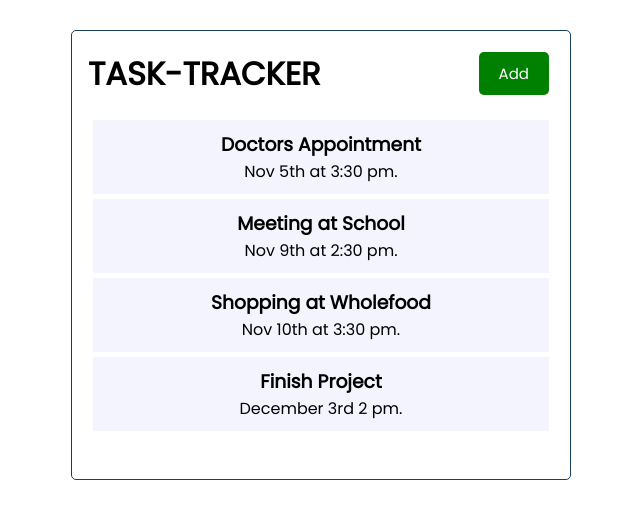
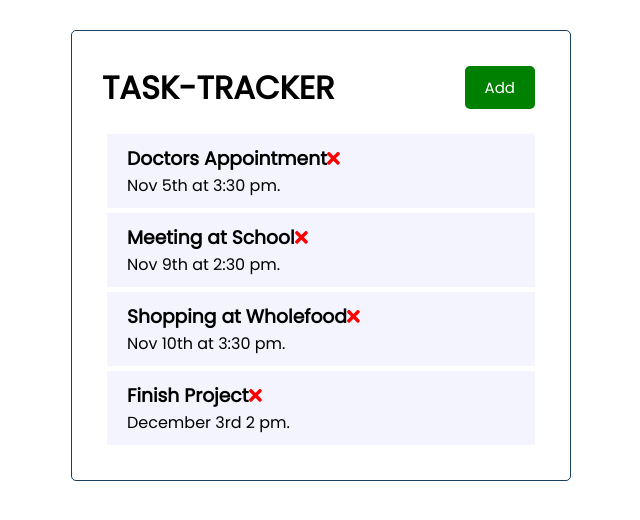
Before and after one commit to subdit/Task-tracker, an Angular app: page / in a window 1280 px wide. Shown: the top 520 px of the page, without its empty margins (319-959 px from the left). Built offline with nearby package versions, Linux system fonts and the light colour scheme.

Commit message:
created task-item/component

```diff
--- a/package.json
+++ b/package.json
@@ -18,6 +18,9 @@
     "@angular/platform-browser": "~12.2.0",
     "@angular/platform-browser-dynamic": "~12.2.0",
     "@angular/router": "~12.2.0",
+    "@fortawesome/angular-fontawesome": "^0.9.0",
+    "@fortawesome/fontawesome-svg-core": "^1.2.35",
+    "@fortawesome/free-solid-svg-icons": "^5.15.3",
     "rxjs": "~6.6.0",
     "tslib": "^2.3.0",
     "zone.js": "~0.11.4"
--- a/src/app/app.component.css
+++ b/src/app/app.component.css
@@ -1,4 +1,4 @@
-.container {
+/* .container {
   text-align: center;
   padding: 1rem;
-}
+} */
--- a/src/app/app.module.ts
+++ b/src/app/app.module.ts
@@ -6,6 +6,7 @@
 import { ButtonComponent } from './components/button/button.component';
 import { TasksComponent } from './components/tasks/tasks.component';
 import { TaskItemComponent } from './components/task-item/task-item.component';
+import { FontAwesomeModule } from '@fortawesome/angular-fontawesome';
 
 @NgModule({
   declarations: [
@@ -16,7 +17,8 @@
     TaskItemComponent
   ],
   imports: [
-    BrowserModule
+    BrowserModule,
+    FontAwesomeModule
   ],
   providers: [],
   bootstrap: [AppComponent]
--- a/src/app/components/task-item/task-item.component.css
+++ b/src/app/components/task-item/task-item.component.css
@@ -1,11 +1,11 @@
 .task {
   background: #f4f4ff;
   margin: 5px;
-  padding: 10px 10px;
+  padding: 10px 20px;
   cursor: pointer;
 }
 .task.reminder {
-  border-left: cadetblue;
+  border-left: 5px rgb(9, 99, 110);
 }
 task h3 {
   display: flex;
--- a/src/app/components/task-item/task-item.component.html
+++ b/src/app/components/task-item/task-item.component.html
@@ -1,4 +1,7 @@
 <div class="task">
-  <h3>{{ task.text }}</h3>
+  <h3>
+    {{ task.text
+    }}<fa-icon [ngStyle]="{ color: 'red' }" [icon]="faTimes"></fa-icon>
+  </h3>
   <p>{{ task.day }}</p>
 </div>
--- a/src/app/components/task-item/task-item.component.ts
+++ b/src/app/components/task-item/task-item.component.ts
@@ -1,5 +1,7 @@
 import { Component, OnInit, Input } from '@angular/core';
 import { Task } from '../../Task';
+import { faTimes } from '@fortawesome/free-solid-svg-icons';
+
 @Component({
   selector: 'app-task-item',
   templateUrl: './task-item.component.html',
@@ -9,6 +11,8 @@
   @Input()
   task!: Task; // from interface
 
+  faTimes = faTimes; // Import fa-icon
+
   constructor() {}
 
   ngOnInit(): void {}
```
Also changed, not shown: 1 other file (tests, documents, lock files or other folders).
